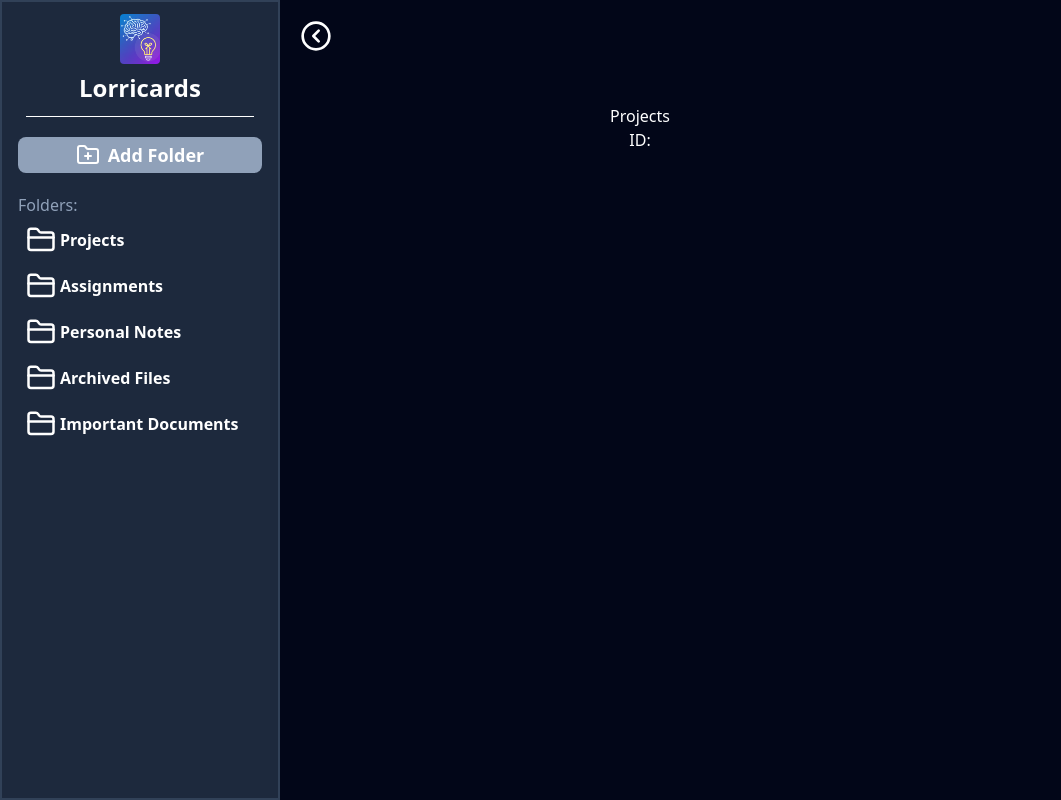
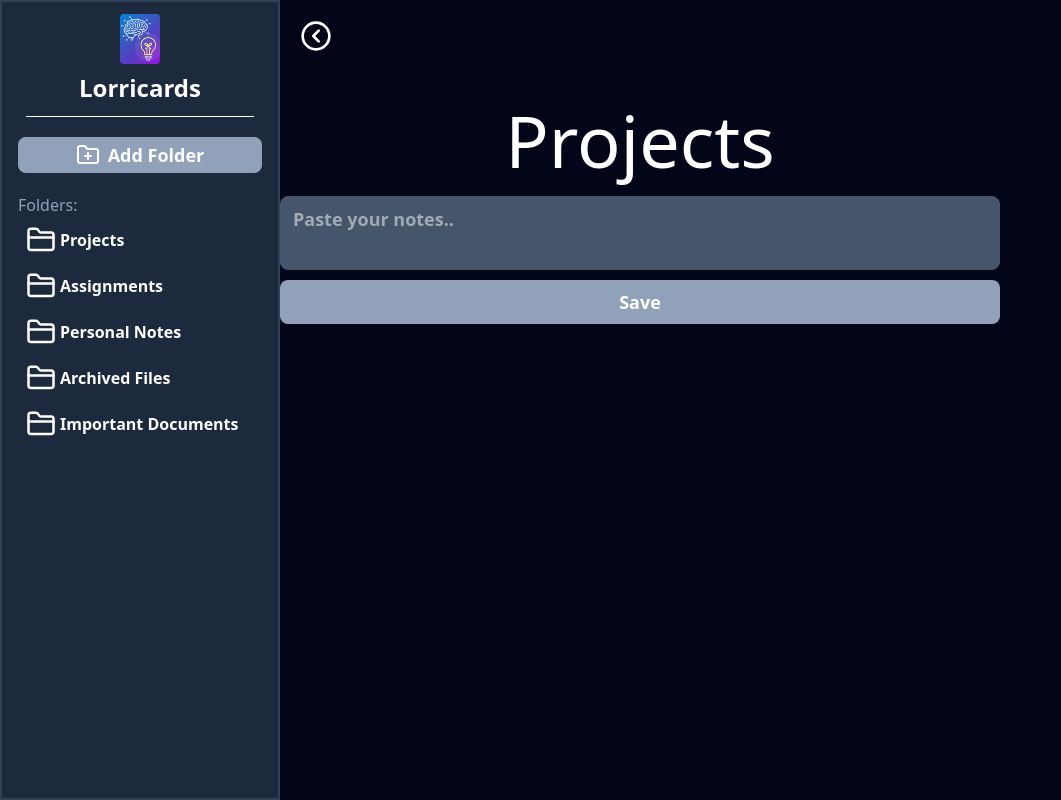
Before and after one commit to jeremydanielestrada/Lorricards, a React (Vite) app: page /folder/Projects in a window 1280 px wide. Shown: the whole page, without its empty margins (0-1061 px from the left). Built offline with nearby package versions, Linux system fonts and the light colour scheme.

Commit message:
add: text area for note

```diff
--- a/src/components/pages/ViewFolder.tsx
+++ b/src/components/pages/ViewFolder.tsx
@@ -6,10 +6,20 @@ function ViewFolder() {
   const folderData = location.state?.folderData;
 
   return (
-    <div className="text-center">
-      <h1>{folderData?.title || title}</h1>
-      <p>ID: {folderData?.id}</p>
-      {/* Access all folder properties */}
+    <div className="mx-auto w-80 sm:w-100  md:w-180">
+      <h1 className="text-center  text-3xl sm:text-5xl md:text-7xl">
+        {folderData?.title || title}
+      </h1>
+
+      <div className="mt-5">
+        <form>
+          <textarea
+            className="input-base m-0 resize-none "
+            placeholder="Paste your notes.."
+          ></textarea>
+          <button className="base-btn mt-1">Save</button>
+        </form>
+      </div>
     </div>
   );
 }
```
